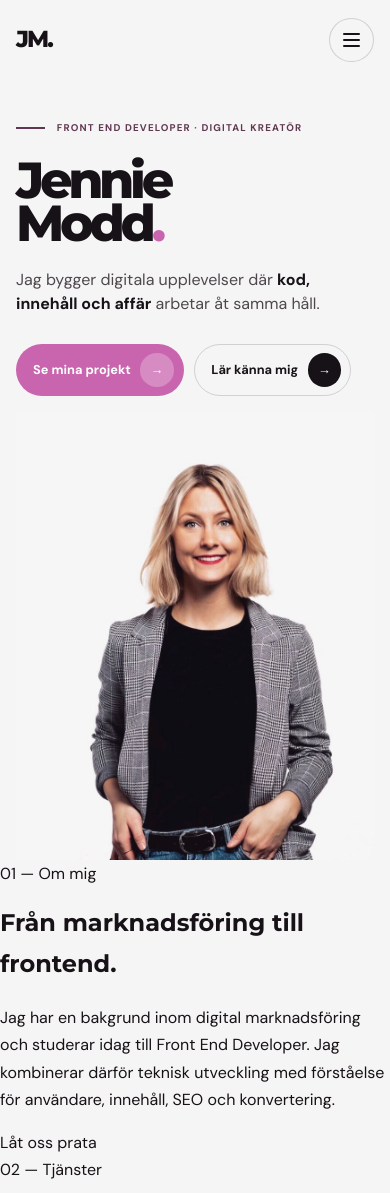
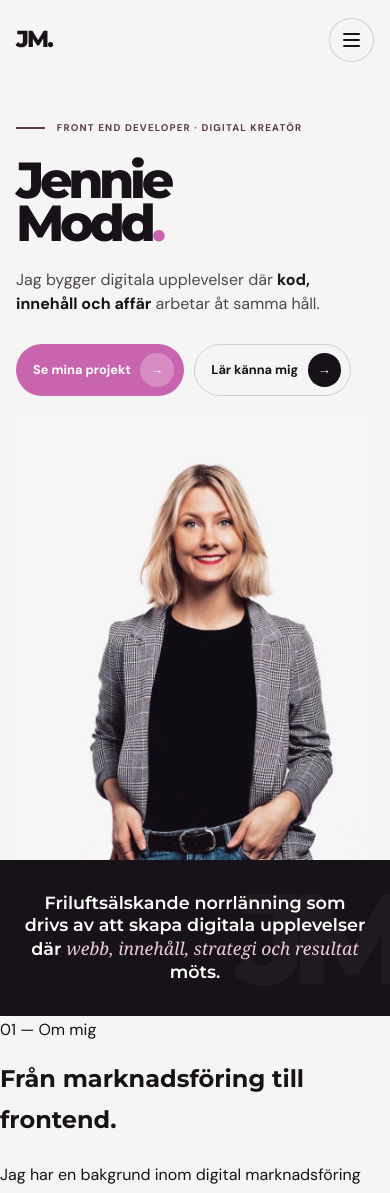
Before and after one commit to jenniemodd/portfolio_2, a React (Vite) app: page / in a window 390 px wide. Shown: the top 1193 px of the page. Built offline with nearby package versions, Linux system fonts and the light colour scheme.

Commit message:
feat: add IntroBanner component with styles for enhanced layout

```diff
--- a/src/App.tsx
+++ b/src/App.tsx
@@ -7,6 +7,7 @@ import Projects from "./components/Projects"
 import Packages from "./components/Packages"
 import Contact from "./components/Contact"
 import Footer from "./components/Footer"
+import IntroBanner from "./components/IntroBanner"
 
 function App() {
   return (
@@ -15,6 +16,7 @@ function App() {
 
       <main>
         <Hero />
+        <IntroBanner />
         <About />
         <Services />
         <Projects />
--- /dev/null
+++ b/src/components/IntroBanner.module.css
@@ -0,0 +1,62 @@
+
+.banner {
+  position: relative;
+  display: grid;
+  min-height: clamp(8rem, 20vw, 15rem);
+  padding: 2.5rem var(--page);
+  overflow: hidden;
+  place-items: center;
+  background: var(--color-ink);
+  color: white;
+}
+
+.text {
+  position: relative;
+  z-index: 1;
+  width: 100%;
+  max-width: 65rem;
+  margin: 0;
+  font-family: var(--font-heading);
+  font-size: clamp(1.2rem, 3vw, 2.25rem);
+  font-weight: 600;
+  line-height: 1.3;
+  text-align: center;
+}
+
+.text em {
+  color: var(--color-pink-soft);
+  font-family: Georgia, serif;
+  font-weight: 400;
+}
+
+.monogram {
+  position: absolute;
+  top: 50%;
+  right: -1rem;
+  color: rgba(255, 255, 255, 0.035);
+  font-family: var(--font-heading);
+  font-size: clamp(8rem, 22vw, 17rem);
+  font-weight: 800;
+  letter-spacing: -0.12em;
+  line-height: 1;
+  transform: translateY(-50%);
+  pointer-events: none;
+  user-select: none;
+}
+
+/* Mobil */
+@media (max-width: 600px) {
+  .banner {
+    min-height: 9rem;
+    padding: 2rem 1.5rem;
+  }
+
+  .text {
+    font-size: clamp(1.1rem, 4.5vw, 1.5rem);
+  }
+
+  .monogram {
+    right: -0.5rem;
+    font-size: 8rem;
+  }
+}
--- /dev/null
+++ b/src/components/IntroBanner.tsx
@@ -0,0 +1,20 @@
+
+import styles from "./IntroBanner.module.css"
+
+function IntroBanner() {
+  return (
+    <section className={styles.banner}>
+      <span className={styles.monogram} aria-hidden="true">
+        JM
+      </span>
+
+      <p className={styles.text}>
+        Friluftsälskande norrlänning som drivs av att skapa
+        digitala upplevelser där{" "}
+        <em>webb, innehåll, strategi och resultat</em> möts.
+      </p>
+    </section>
+  )
+}
+
+export default IntroBanner
```
